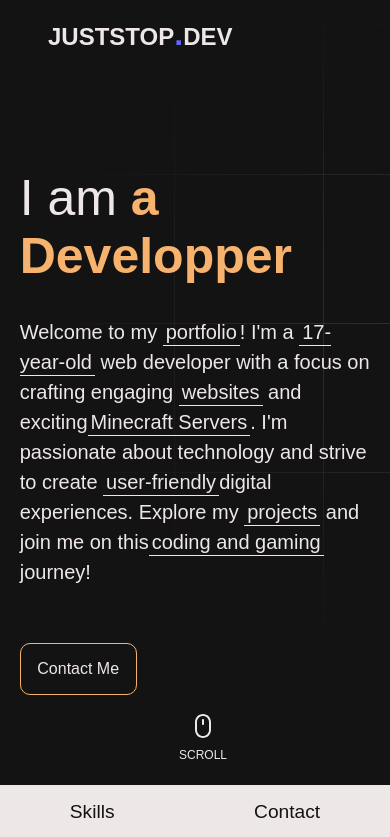
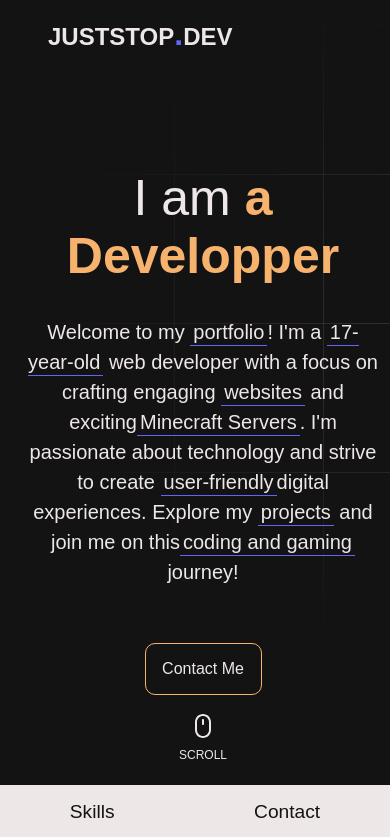
Before and after one commit to juststopp/react-portfolio, a React (Vite) app: page / in a window 390 px wide. Shown: the top 837 px of the page. Built offline with nearby package versions, Linux system fonts and the light colour scheme.

Commit message:
Fixing phone display.

```diff
--- a/src/pages/home/Home.module.scss
+++ b/src/pages/home/Home.module.scss
@@ -22,16 +22,15 @@
         display: flex;
         position: absolute;
         flex-direction: column;
+        text-align: center;
+        align-items: center;
 
-        grid-area: 1 / 1 / 2 / 2;
+        grid-area: 1 / 1 / 2;
 
         width: 100%;
-
-        left: 5%;
-        top: 40%;
+        top: 20%;
 
         @media (max-width: 760px) {
-            left: 3%;
             top: 20%;
         }
 
@@ -40,6 +39,9 @@
             margin-top: 2rem;
             font-size: 20px;
             line-height: 150%;
+            width: 60%;
+
+            text-align: center;
 
             @media (max-width: 760px) {
                 width: 90%;
@@ -49,7 +51,7 @@
 
     & .gridElementRight {
         height: 100%;
-        grid-area: 1 / 2 / 3 / 3;
+        grid-area: 1 / 2;
     }
 
     @media (max-width: 760px) {
@@ -74,7 +76,7 @@ h1.mainTitle {
 
 span.importantMessage {
     background-position-y: -0%;
-    background-image: linear-gradient(180deg, transparent 50%, var(--text-dark) 50%) !important;
+    background-image: linear-gradient(180deg, transparent 50%, var(--accent-dark) 50%) !important;
     transition: all 0.1s ease;
     background-size: 2px;
     background-size: auto 190%;
@@ -330,7 +332,7 @@ section {
                             display: block;
                             border-radius: 9999px;
                             opacity: 0;
-                            background: conic-gradient(from 180deg at 50% 50%, #ffc8752c 0deg, #ffeaca 10deg, #ffc875 25deg, #a787ff 112.5deg, #66e3ff 203.75deg, #d2f7ff 213.75deg, #66e3ff 228.75deg, rgba(42, 138, 246, 0) 1turn);
+                            background: conic-gradient(from 180deg at 50% 50%, var(--accent-dark) 10deg, var(--background-dark) 1turn);
                             width: calc(100% * 2);
                             padding-bottom: calc(100% * 2);
                             transform: translate(-50%, -50%);
```
